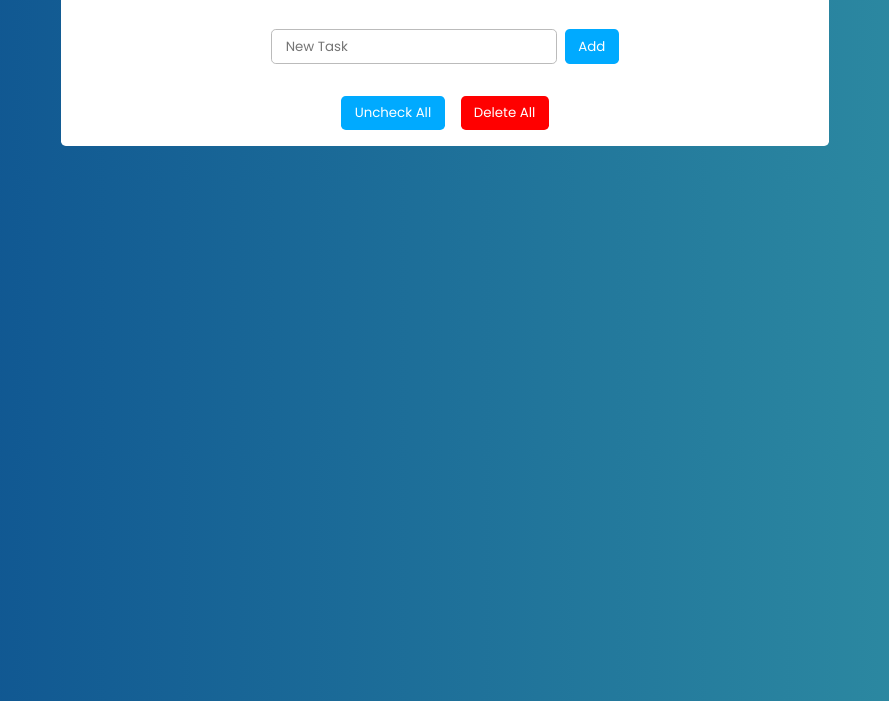
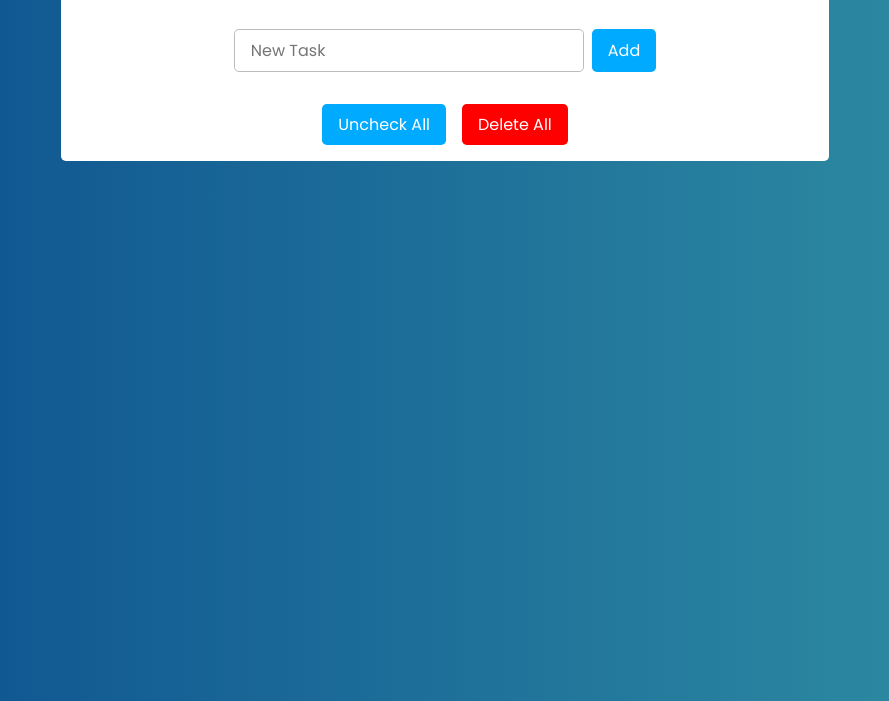
Before and after one commit to ecortesg/to-do-list, a website with bundled scripts: page public/index.html in a window 1280 px wide. Shown: the part 99-800 px from the top of the page, without its empty margins (195-1084 px from the left). Built offline with nearby package versions, Linux system fonts and the light colour scheme.

Commit message:
Increased button and input font size

```diff
--- a/public/index.css
+++ b/public/index.css
@@ -68,6 +68,11 @@ h1 {
   gap: 1rem;
 }
 
+.btn-container button,
+#new-task-form button {
+  font-size: inherit;
+}
+
 #new-task-form {
   display: flex;
   width: 100%;
@@ -80,6 +85,7 @@ h1 {
   border: 1px solid #bbb;
   border-radius: 0.3rem;
   padding: 0.5em 1em;
+  font-size: inherit;
   font-family: inherit;
   transition: border-color 100ms;
 }
@@ -103,11 +109,6 @@ h1 {
   cursor: move;
 }
 
-/* .task div {
-  display: flex;
-  flex-wrap: wrap;
-} */
-
 .task.dragging {
   opacity: 0.5;
 }
```
